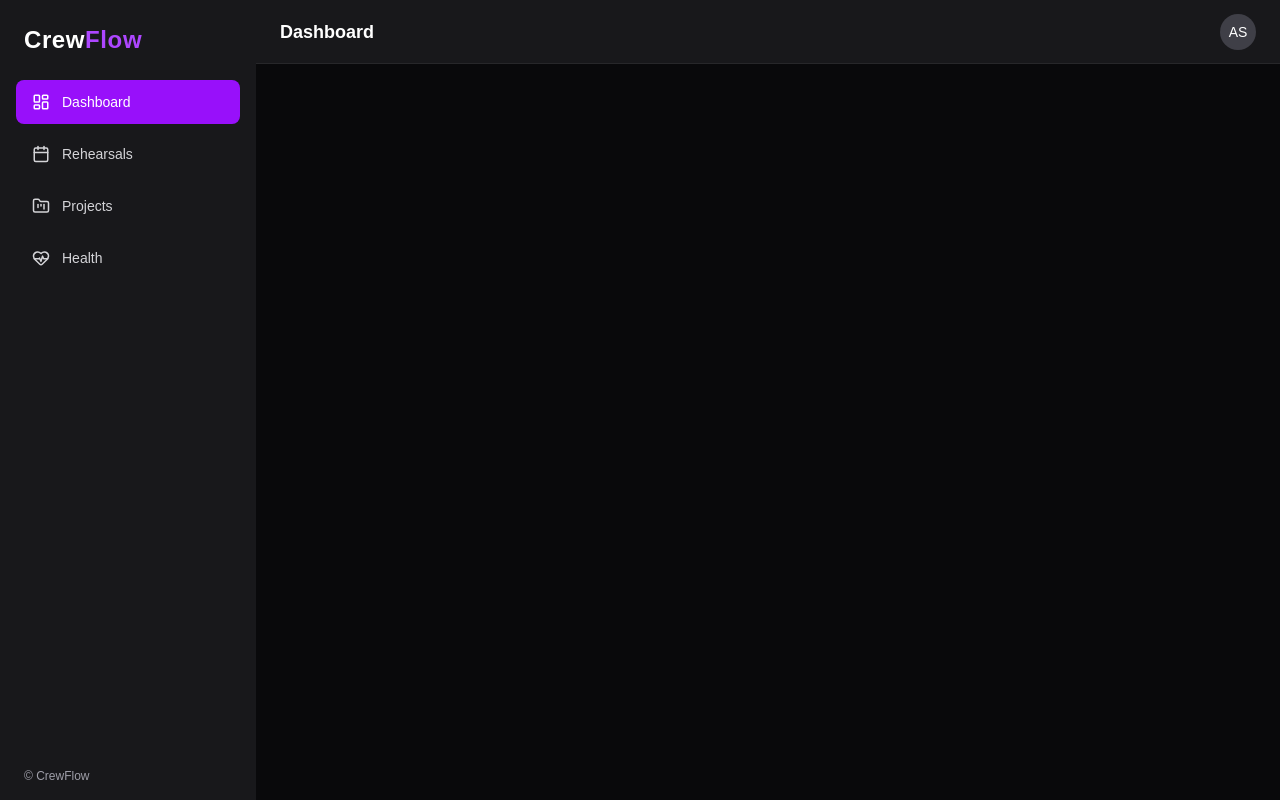
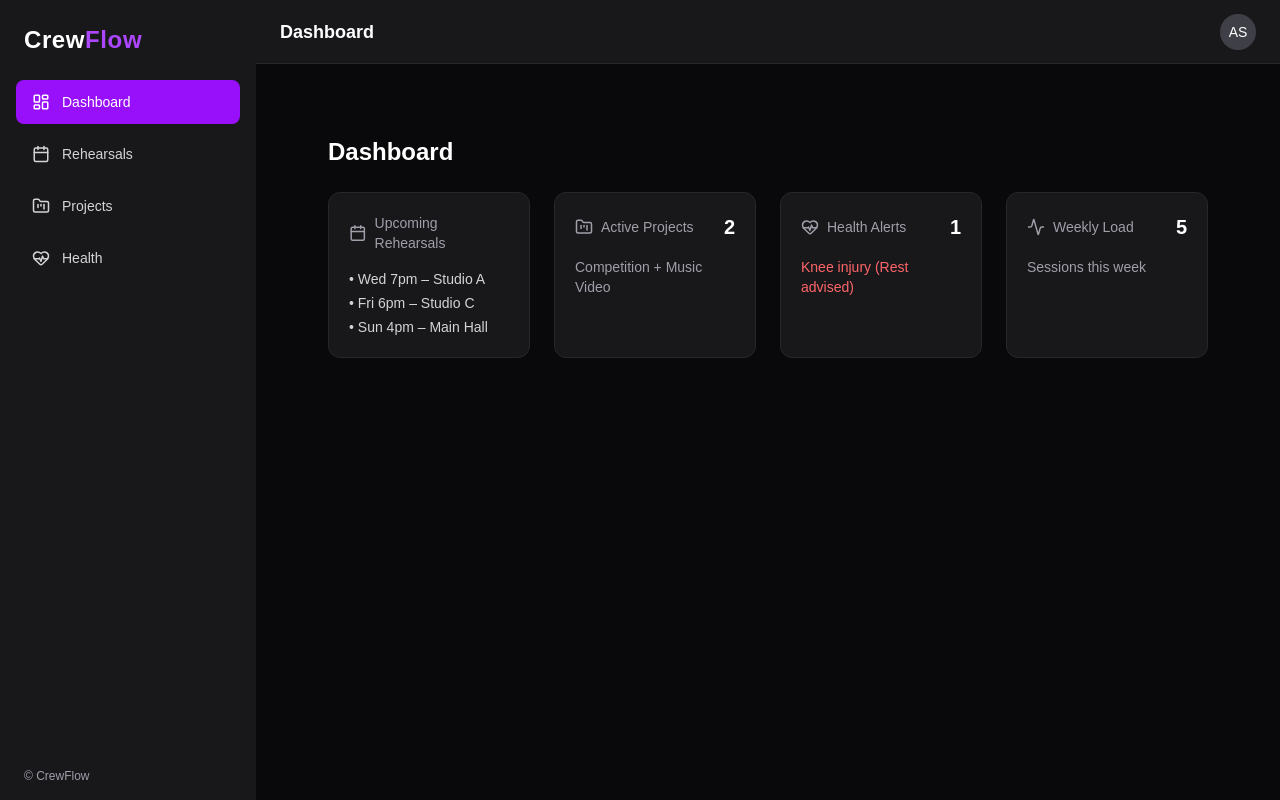
Before and after one commit to sk-abhishek/crewflow, a Next.js app: page /dashboard in a window 1280 px wide. Built offline with nearby package versions, Linux system fonts and the light colour scheme.

Commit message:
Update dashboard layout and dependencies

```diff
--- a/app/dashboard/layout.tsx
+++ b/app/dashboard/layout.tsx
@@ -1,13 +1,11 @@
-export default function RootLayout({
+export default function DashboardLayout({
     children,
   }: {
     children: React.ReactNode;
   }) {
     return (
-    <html lang="en">
-      <body className="bg-zinc-950 text-white antialiased">
+      <main className="flex-1 p-6 overflow-y-auto bg-zinc-950">
         {children}
-      </body>
-    </html>
+      </main>
     );
   }
--- a/package.json
+++ b/package.json
@@ -9,6 +9,7 @@
     "lint": "eslint"
   },
   "dependencies": {
+    "lucide-react": "^0.563.0",
     "next": "16.1.4",
     "react": "19.2.3",
     "react-dom": "19.2.3"
```
Also changed, not shown: 1 other file (tests, documents, lock files or other folders). Lines whose indentation alone changed are shown as unchanged.
